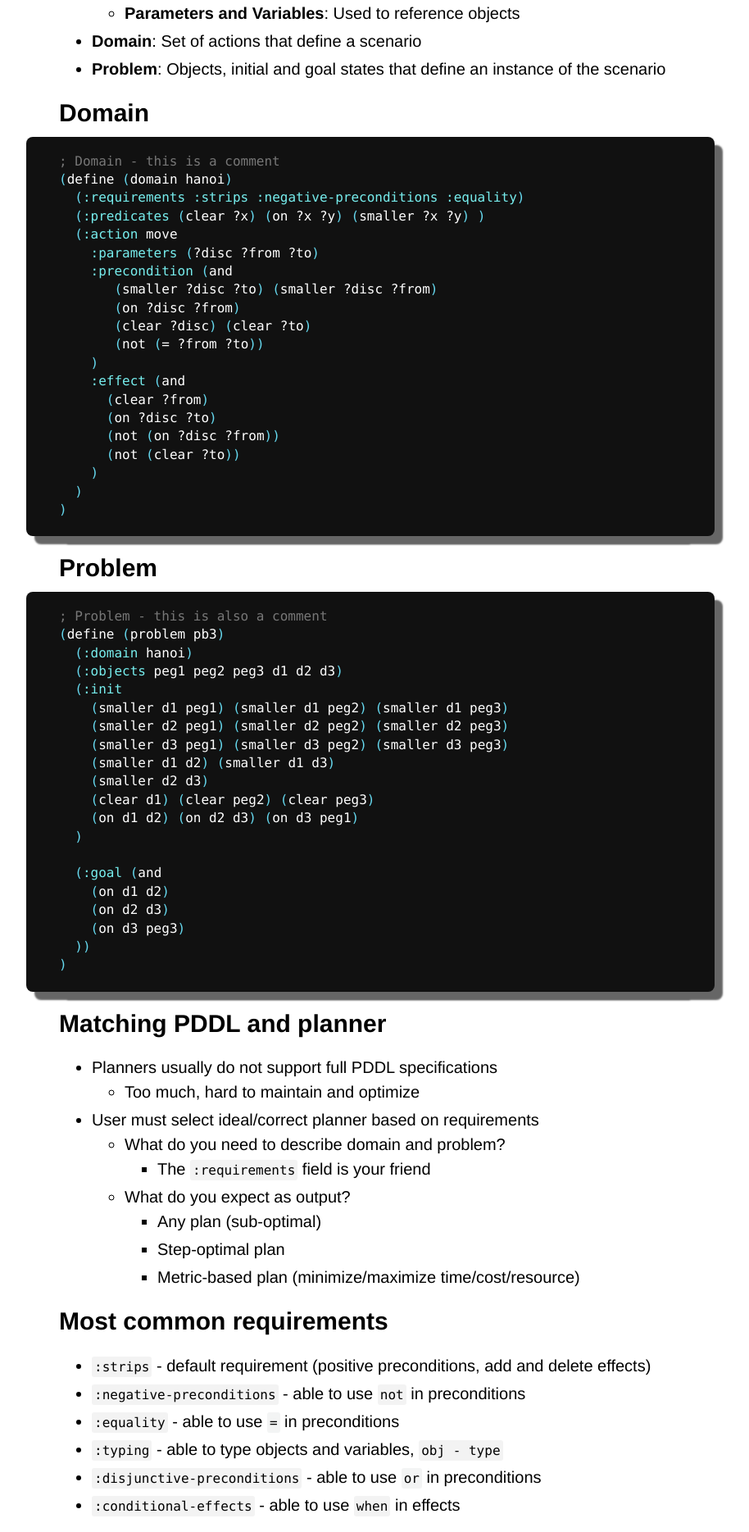
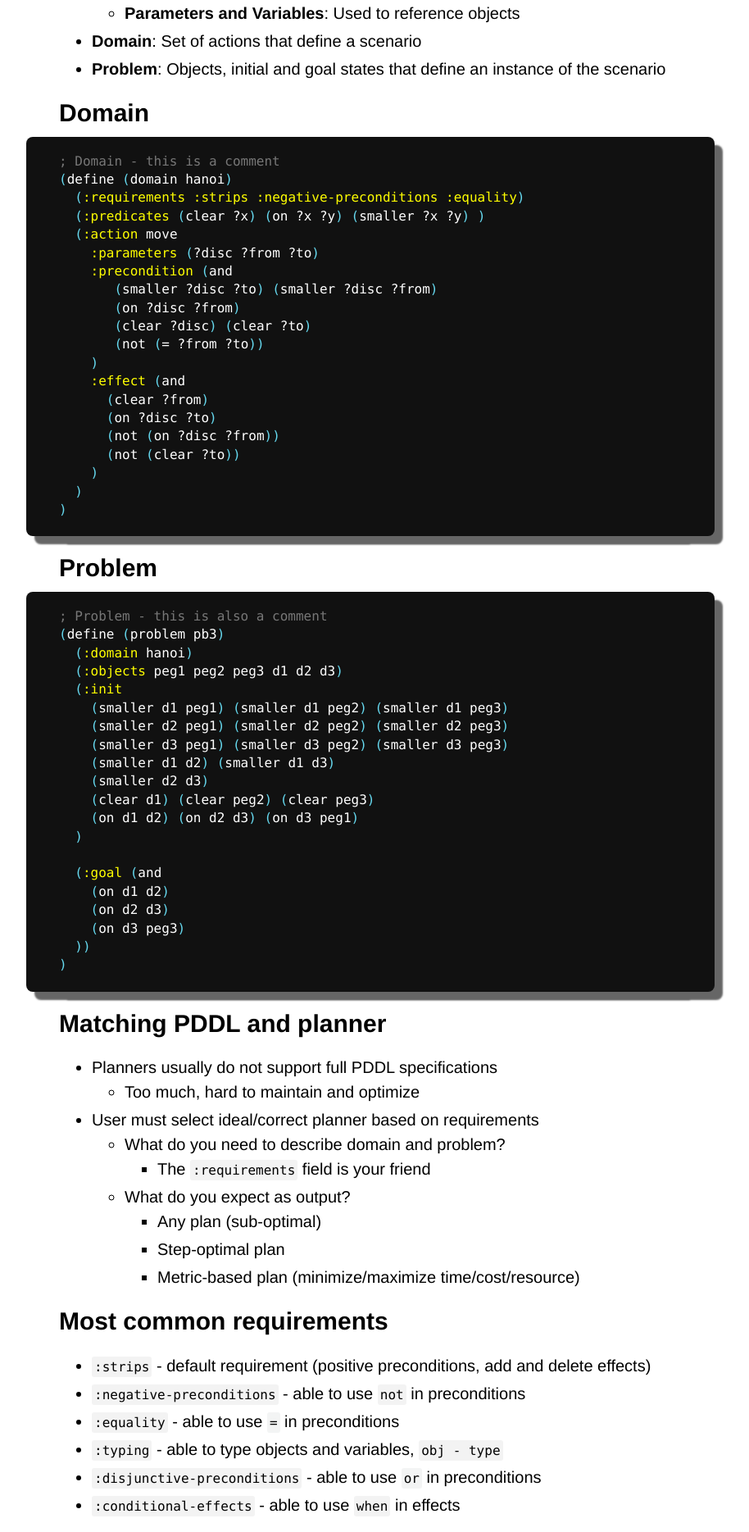
Before and after one commit to Maumagnaguagno/maumagnaguagno.github.io, a Jekyll site: the page built from pddl.md, in a window 1280 px wide. Shown: the part 942-2811 px from the top of the page at 82% size, without its empty margins (188-1102 px from the left). Built offline with Jekyll 4.4.1, drawn with Linux system fonts in a browser that asks for light colours; our own code applies the rules of GitHub Pages for plain Markdown files.

Commit message:
Change Literal.String.Symbol to yellow

```diff
--- a/css/_highlight.scss
+++ b/css/_highlight.scss
@@ -10,7 +10,7 @@
 
   .hll { background-color: #222 }
   .err { color: #960050; background-color: #1e0010 } /* Error */
-  .ss { color: #7EE } /* Literal.String.Symbol */
+  .ss { color: #ff0 } /* Literal.String.Symbol */
   .gh {} /* Generic Heading & Diff Header */
   .ge { font-style: italic } /* Generic.Emph */
   .gs { font-weight: bold } /* Generic.Strong */
```
